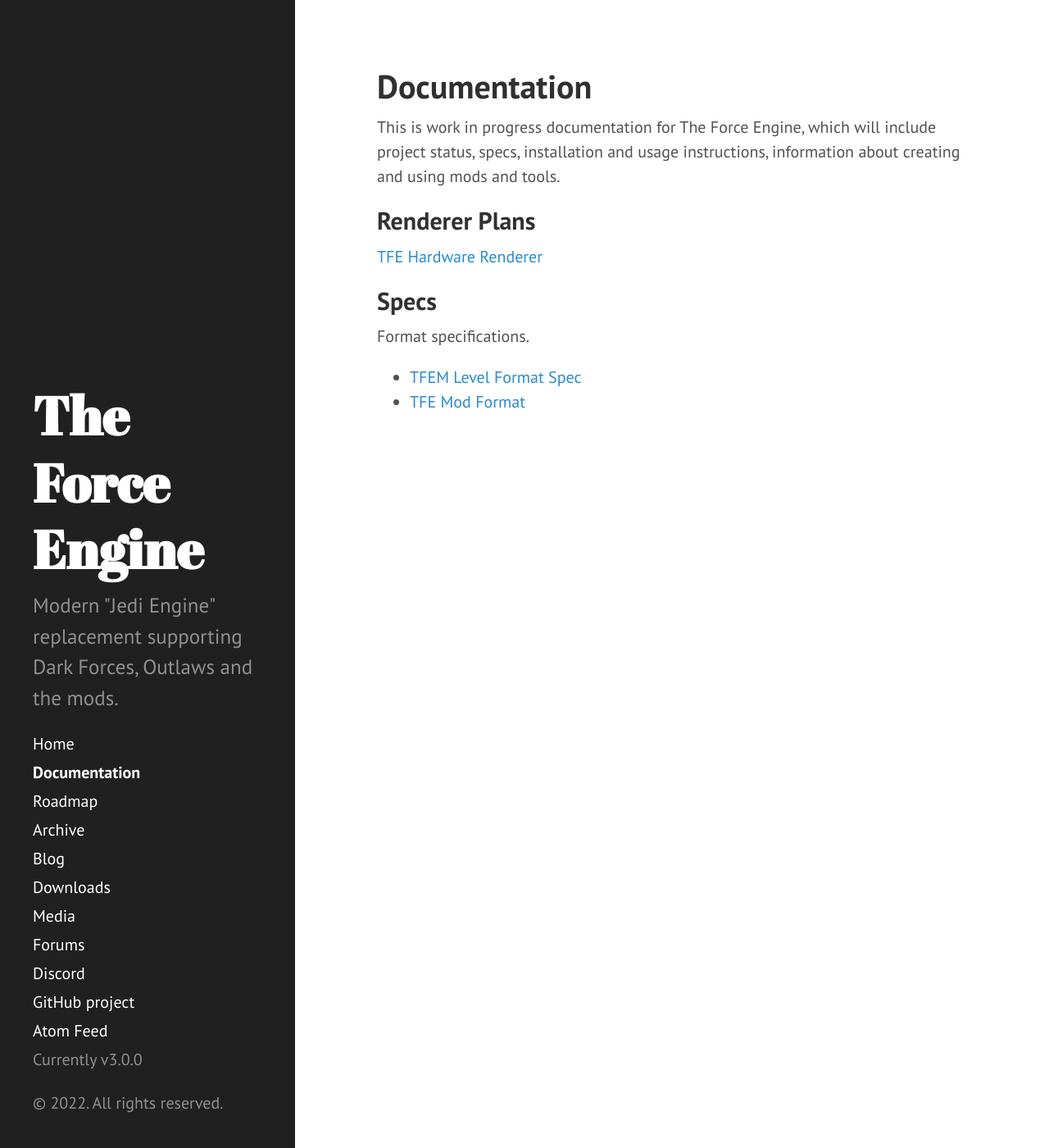
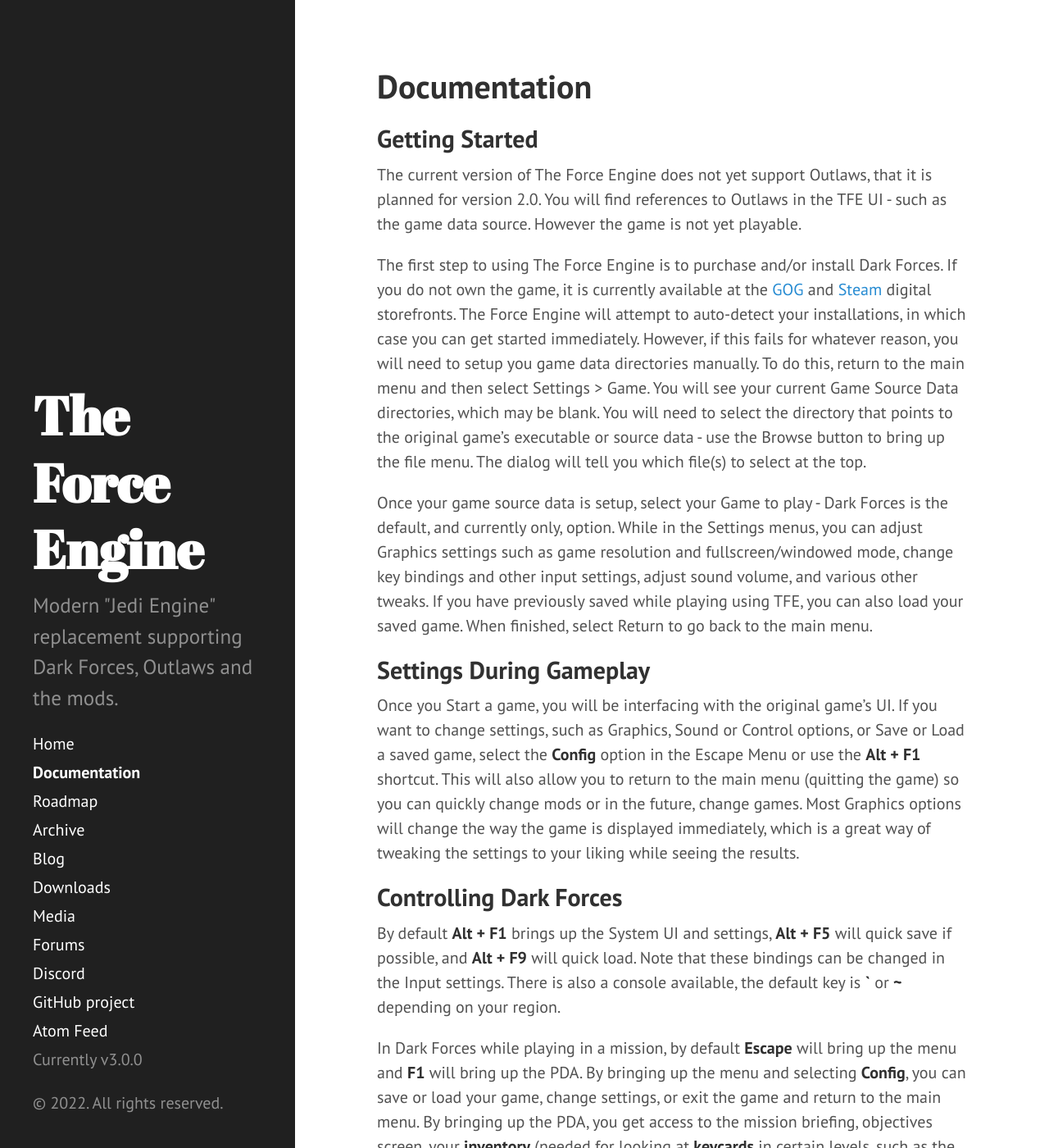
Before and after one commit to TheForceEngine/TheForceEngine.github.io, a Jekyll site: the page built from Documentation.md, in a window 1280 px wide and 1400 px high. Shown: the whole window at 82% size. Built offline with Jekyll 4.4.1, drawn with Linux system fonts in a browser that asks for light colours; some of the changed text lies outside the part shown.

Commit message:
Update Documentation.md

```diff
--- a/Documentation.md
+++ b/Documentation.md
@@ -2,12 +2,41 @@
 layout: page
 title: Documentation
 ---
-This is work in progress documentation for The Force Engine, which will include project status, specs, installation and usage instructions, information about creating and using mods and tools.
+## Getting Started
+The current version of The Force Engine does not yet support Outlaws, that it is planned for version 2.0. You will find references to Outlaws in the TFE UI - such as the game data source. However the game is not yet playable.
 
-## Renderer Plans
-[TFE Hardware Renderer](TFE_HardwareRenderer.html)
+The first step to using The Force Engine is to purchase and/or install Dark Forces. If you do not own the game, it is currently available at the [GOG](https://www.gog.com/) and [Steam](https://store.steampowered.com/) digital storefronts. The Force Engine will attempt to auto-detect your installations, in which case you can get started immediately. However, if this fails for whatever reason, you will need to setup you game data directories manually. To do this, return to the main menu and then select Settings > Game. You will see your current Game Source Data directories, which may be blank. You will need to select the directory that points to the original game's executable or source data - use the Browse button to bring up the file menu. The dialog will tell you which file(s) to select at the top.
 
-## Specs
-Format specifications.
- * [TFEM Level Format Spec](TFEM_Spec.html)
- * [TFE Mod Format](TFE_ModFormat.html)
+Once your game source data is setup, select your Game to play - Dark Forces is the default, and currently only, option. While in the Settings menus, you can adjust Graphics settings such as game resolution and fullscreen/windowed mode, change key bindings and other input settings, adjust sound volume, and various other tweaks. If you have previously saved while playing using TFE, you can also load your saved game. When finished, select Return to go back to the main menu.
+
+## Settings During Gameplay
+Once you Start a game, you will be interfacing with the original game's UI. If you want to change settings, such as Graphics, Sound or Control options, or Save or Load a saved game, select the **Config** option in the Escape Menu or use the **Alt + F1** shortcut. This will also allow you to return to the main menu (quitting the game) so you can quickly change mods or in the future, change games. Most Graphics options will change the way the game is displayed immediately, which is a great way of tweaking the settings to your liking while seeing the results.
+
+## Controlling Dark Forces
+By default **Alt + F1** brings up the System UI and settings, **Alt + F5** will quick save if possible, and **Alt + F9** will quick load. Note that these bindings can be changed in the Input settings. There is also a console available, the default key is **`** or **~** depending on your region.
+
+In Dark Forces while playing in a mission, by default **Escape** will bring up the menu and **F1** will bring up the PDA. By bringing up the menu and selecting **Config**, you can save or load your game, change settings, or exit the game and return to the main menu. By bringing up the PDA, you get access to the mission briefing, objectives screen, your **inventory** (needed for looking at **keycards** in certain levels, such as the **Dention Center**), your weapon loadout, and the map.
+
+Dark Forces has many controls and options - such as a **headlamp** to see in dark areas, a **gas mask** (once you find the item) to survive in certain areas and more. Check the **Input** menu, under **Settings**, to see all of the possible actions. You can also rebind the actions to different keys and buttons, adjust mouse and controller sensitivity, change the mouse mode - which controls mouselook options, and more.
+
+## Menu Options
+**Start**
+Starts the currently selected game.
+
+**Manual**
+Opens up this manual.
+
+**Credits**
+Displays the credits screen, which shows both individual contributors and libraries used with appropriate links.
+
+**Settings**
+Change settings such as source game data, graphics options, change sound volume, etc.
+
+**Mods**
+Select a mod to play, uses the currently selected game as the base. To get mods to show up in this menu, copy the zip files to the Mods/ directory found in your TFE directory. It is recommended that you leave each mod in the zip file, but if you wisth to extract the files, the mod will need to be in its own directory, under Mods/. For example, you might have a directory called `TFE_Install/Mods/Dark Tide 2/` which contains the Dark Tide 2 GOB, LFD and other files.
+
+**Editor**
+Open the built-in editors. Note that the editors are currently disabled due to large changes code structure changes that were required during development. The editors will be returning soon, however, so the option remains in the menu.
+
+**Exit**
+Exit the application.
```
